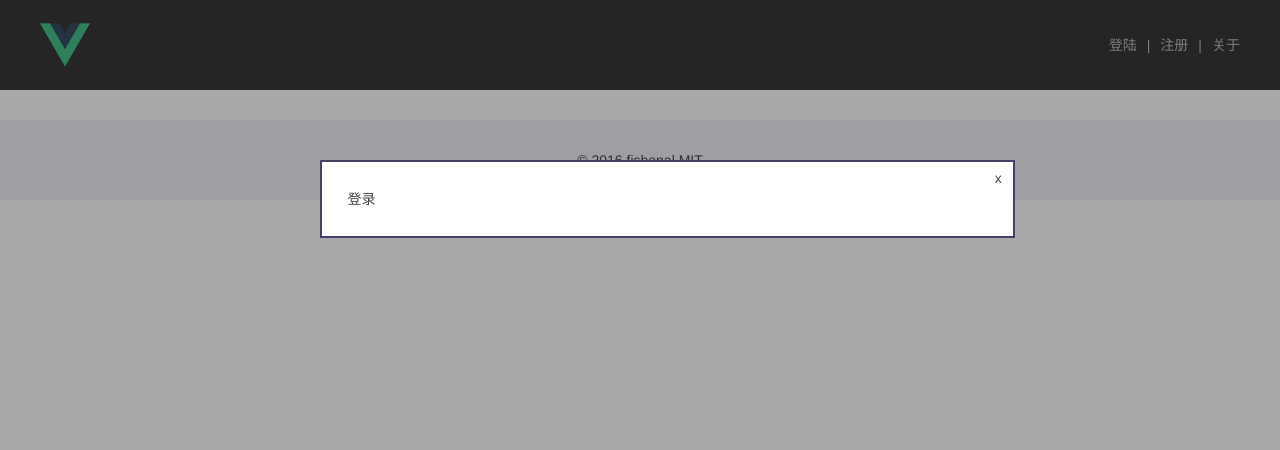
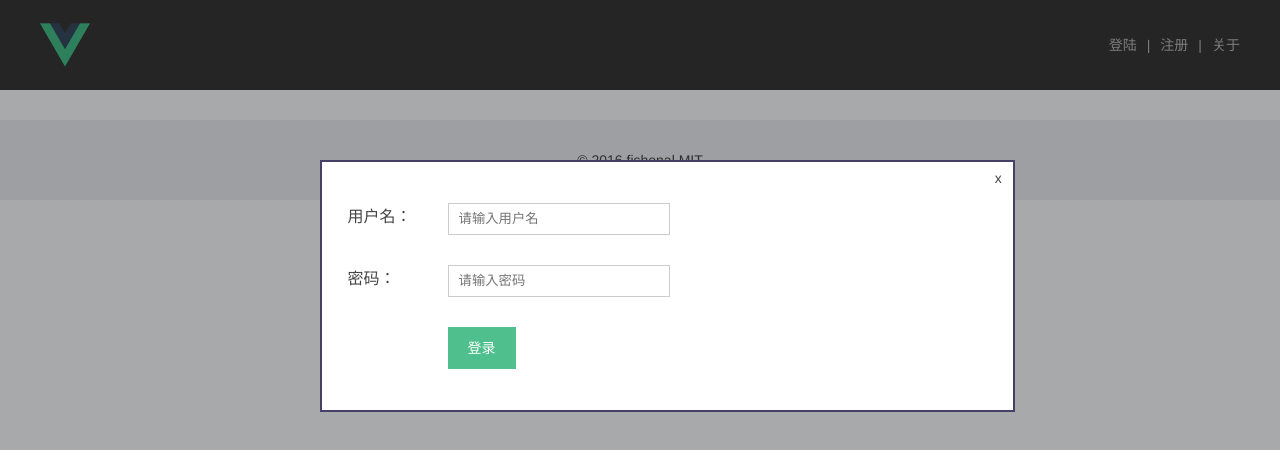
Before and after one commit to qiezis/e-business, a Vue app: page /detail in a window 1280 px wide. Both pictures are taken after a click on the item "登陆". Shown: the top 450 px of the page. Built offline with nearby package versions, Linux system fonts and the light colour scheme; what vue-resource would draw is missing.

Commit message:
login data

```diff
--- a/src/components/layout.vue
+++ b/src/components/layout.vue
@@ -5,8 +5,10 @@
           <img src="../assets/logo.png">
         <div class="head-nav">
           <ul class="nav-list">
-            <li @click="logclick"> 登陆</li>
+            <li>{{ name }}</li>
+            <li v-if=" name=='' " @click="logclick"> 登陆</li>
             <li  class="nav-pile">|</li>
+            <li v-if=" ! name=='' " @click="logclick"> 退出</li>
             <li @click="regclick"> 注册</li>
             <li  class="nav-pile">|</li>
             <li @click="aboutclick()">关于</li>
@@ -23,27 +25,32 @@
       <p>© 2016 fishenal MIT</p>
     </div>
     <my-dialog :isshow="isShowLogDialog" @onclose="closedialog('isShowLogDialog')">
-        登录
+        <logForm  @haslog="onsuccess"></logForm>
     </my-dialog>
     <my-dialog :isshow="isShowRegDialog" @onclose="closedialog('isShowRegDialog')">
-        注册
+        <regForm></regForm>
     </my-dialog>
     <my-dialog :isshow="isShowAboutDialog" @onclose="closedialog('isShowAboutDialog')">
-        关于我们
+        <p>本报告在调研数据的基础上，采用定性与定量相结合的方式深入分析了专车市场发展的驱动因素与阻碍因素、专车市场背后的产业格局、专车企业的竞争格局、用户对专车市场的依赖程度、专车对其他交通工具运力的补充效应等，通过这五个章节的研究反映专车市场的发展态势和面临的问题。报告力求客观、深入、准确地反映中国专车市场发展情况，为政府、企事业单位和社会各界提供决策依据。 </p>
     </my-dialog>
   </div>
 </template>
 <script>
 import dialog from './base/dialog'
+import logForm from './logForm'
+import regForm from './regForm'
 export default{
     components:{
-      myDialog:dialog
+      myDialog:dialog,
+      logForm,
+      regForm
     },
     data(){
       return {
         isShowLogDialog:false,
         isShowRegDialog:false,
-        isShowAboutDialog:false
+        isShowAboutDialog:false,
+        name:''
       }
     },
     methods:{
@@ -59,6 +66,12 @@ export default{
       closedialog(attr){
         this[attr]=false
       },
+      onsuccess(data){
+        this.name=data.data.username
+        this.closedialog('isShowLogDialog')   //关闭dialog
+
+
+      }
 
     }
 }
--- /dev/null
+++ b/src/components/logForm.vue
@@ -0,0 +1,97 @@
+<template>
+  <div class="login-form">
+    <div class="g-form">
+      <div class="g-form-line">
+        <span class="g-form-label">用户名：</span>
+        <div class="g-form-input">
+          <input type="text" v-model="usernameModel"  placeholder="请输入用户名">
+        </div>
+        <span class="g-form-error">{{ userErrors.errorTexts }}</span>
+      </div>
+      <div class="g-form-line">
+        <span class="g-form-label">密码：</span>
+        <div class="g-form-input">
+          <input type="password" v-model="passwordModel" placeholder="请输入密码">
+        </div>
+        <span class="g-form-error">{{passwordErrors.errorTexts}}</span>
+      </div>
+      <div class="g-form-line">
+        <div class="g-form-btn">
+          <a class="button" @click="login()">登录</a>
+        </div>
+        <span>{{ errorText }}</span>
+      </div>
+      <p></p>
+    </div>
+  </div>
+</template>
+
+<script>
+export default {
+    data(){
+      return {
+        usernameModel:'',
+        passwordModel:'',
+        errorText:''
+      }
+    },
+    computed:{
+      userErrors(){
+        let status,errorTexts
+        if(!/@/g.test(this.usernameModel)){
+          status=true,
+          errorTexts=''
+        }else{
+          status=false,
+          errorTexts='不能包含@'
+        }
+        if(! this.usersflag){
+          errorTexts='',
+          this.usersflag=true
+
+        }
+        return{
+          status,errorTexts
+        }
+
+      },
+      passwordErrors(){
+        let status,errorTexts
+        if(/^\w{1,6}$/g.test(this.passwordModel)){
+          status=true,
+          errorTexts=''
+        }else{
+          status=false,
+          errorTexts='密码必须是1-6位'
+        }
+        if(! this.passwordflag){
+          errorTexts='',
+          this.passwordflag=true
+        }
+
+        return{
+          status,errorTexts
+        }
+
+      }
+    },
+    methods:{
+      login(){
+        if(!this.userErrors.status || !this.passwordErrors.status){
+          this.errorText='输入的登陆信息有误'
+        }else{
+          this.$http.get('api/login').then((res) => {
+            this.$emit('haslog',res.data)
+          },(error) => {
+
+          })
+        }
+      }
+    }
+}
+</script>
+
+<!-- Add "scoped" attribute to limit CSS to this component only -->
+<style scoped>
+.g-form-error{ color:red;}
+</style>
--- /dev/null
+++ b/src/components/regForm.vue
@@ -0,0 +1,65 @@
+<template>
+  <div class="login-form">
+    <div class="g-form">
+      <div class="g-form-line" >
+        <span class="g-form-label">：</span>
+        <div class="g-form-input">
+          <input type="text" placeholder="请输入用户名">
+        </div>
+      </div>
+      <div class="g-form-line">
+        <div class="g-form-btn">
+          <a class="button" >登录</a>
+        </div>
+      </div>
+    </div>
+  </div>
+</template>
+
+<script>
+</script>
+
+<!-- Add "scoped" attribute to limit CSS to this component only -->
+<style scoped>
+.dialog-wrap {
+  position: fixed;
+  width: 100%;
+  height: 100%;
+}
+.dialog-cover {
+  background: #000;
+  opacity: .3;
+  position: fixed;
+  z-index: 5;
+  top: 0;
+  left: 0;
+  width: 100%;
+  height: 100%;
+}
+.dialog-content {
+  width: 50%;
+  position: fixed;
+  max-height: 50%;
+  overflow: auto;
+  background: #fff;
+  top: 20%;
+  left: 50%;
+  margin-left: -25%;
+  z-index: 10;
+  border: 2px solid #464068;
+  padding: 2%;
+  line-height: 1.6;
+}
+.dialog-close {
+  position: absolute;
+  right: 5px;
+  top: 5px;
+  width: 20px;
+  height: 20px;
+  text-align: center;
+  cursor: pointer;
+}
+.dialog-close:hover {
+  color: #4fc08d;
+}
+</style>
```
